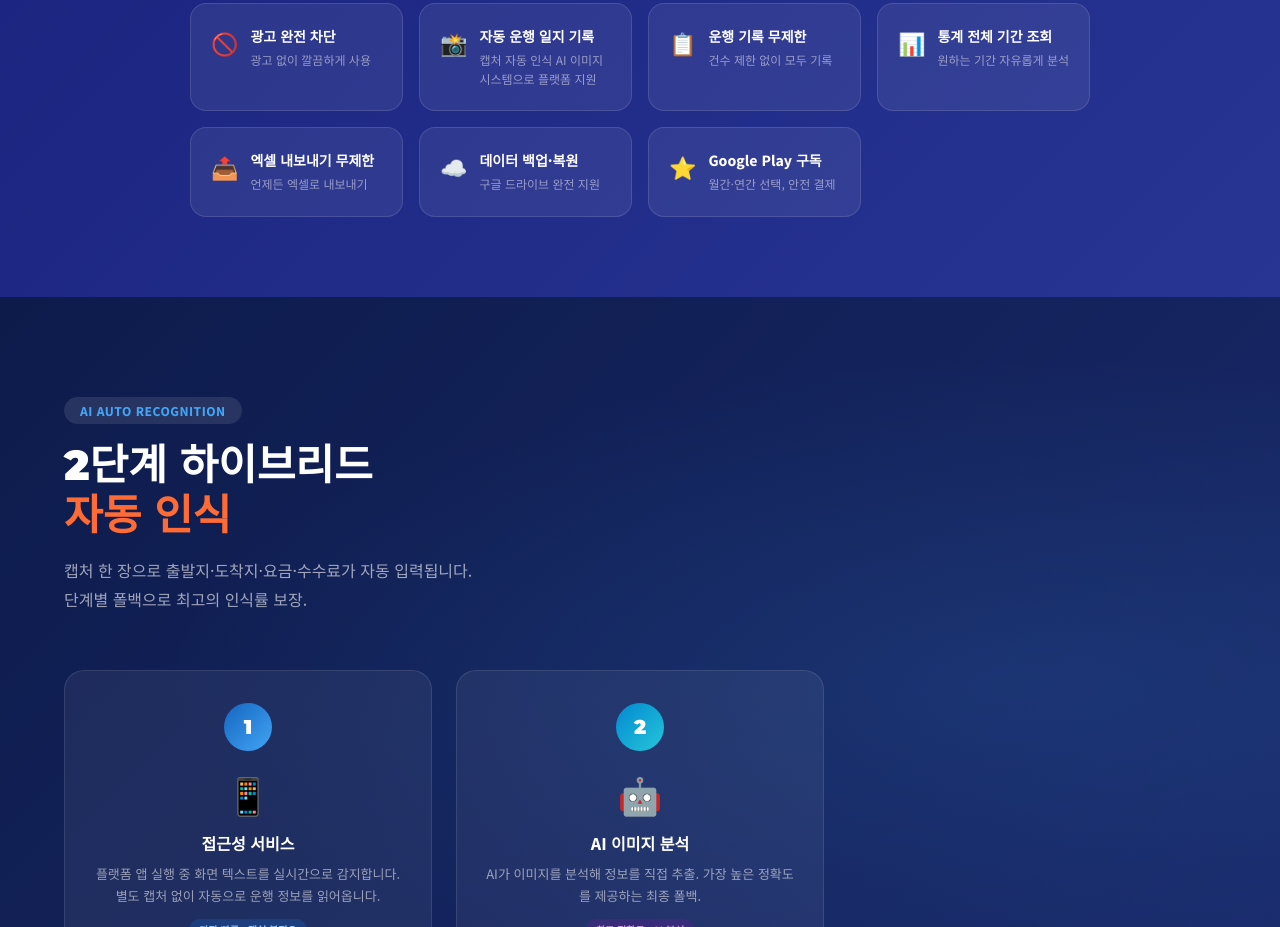
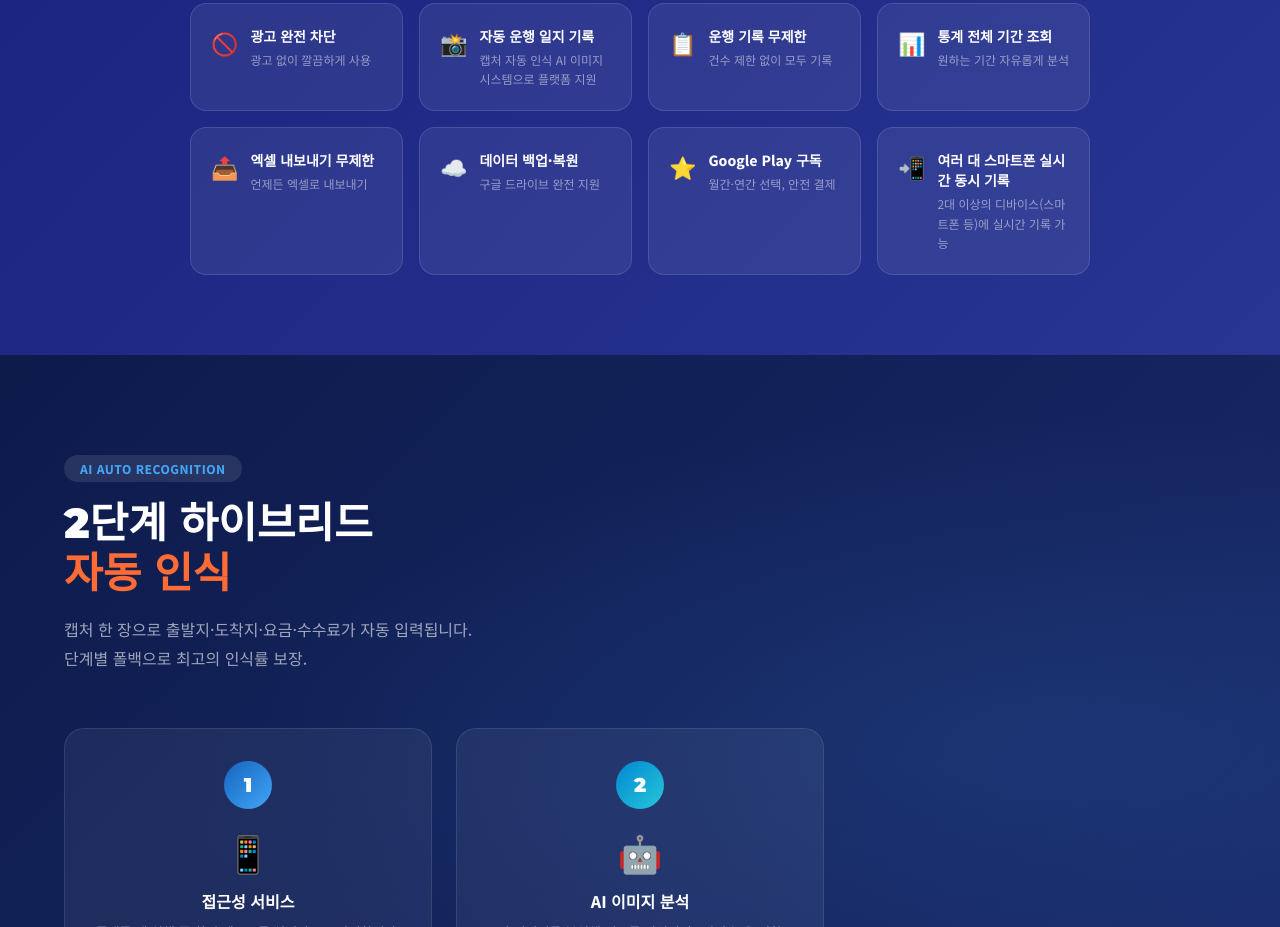
Before and after one commit to bkmobility/todaysdrive, a plain HTML site: page index.html in a window 1280 px wide. Shown: the part 1578-2505 px from the top of the page. Drawn offline with Linux system fonts and the light colour scheme.

Commit message:
Update index.html

```diff
--- a/index.html
+++ b/index.html
@@ -803,6 +803,10 @@ footer {
         <div style="font-size:22px;flex-shrink:0">⭐</div>
         <div><div style="color:#fff;font-size:14px;font-weight:800;margin-bottom:4px">Google Play 구독</div><div style="color:rgba(255,255,255,0.5);font-size:12px;line-height:1.6">월간·연간 선택, 안전 결제</div></div>
       </div>
+      <div style="background:rgba(255,255,255,0.07);border:1px solid rgba(255,255,255,0.12);border-radius:16px;padding:22px 20px;display:flex;align-items:flex-start;gap:12px">
+        <div style="font-size:22px;flex-shrink:0">📲</div>
+        <div><div style="color:#fff;font-size:14px;font-weight:800;margin-bottom:4px">여러 대 스마트폰 실시간 동시 기록</div><div style="color:rgba(255,255,255,0.5);font-size:12px;line-height:1.6">2대 이상의 디바이스(스마트폰 등)에 실시간 기록 가능</div></div>
+      </div>
     </div>
   </div>
 </section>
```
